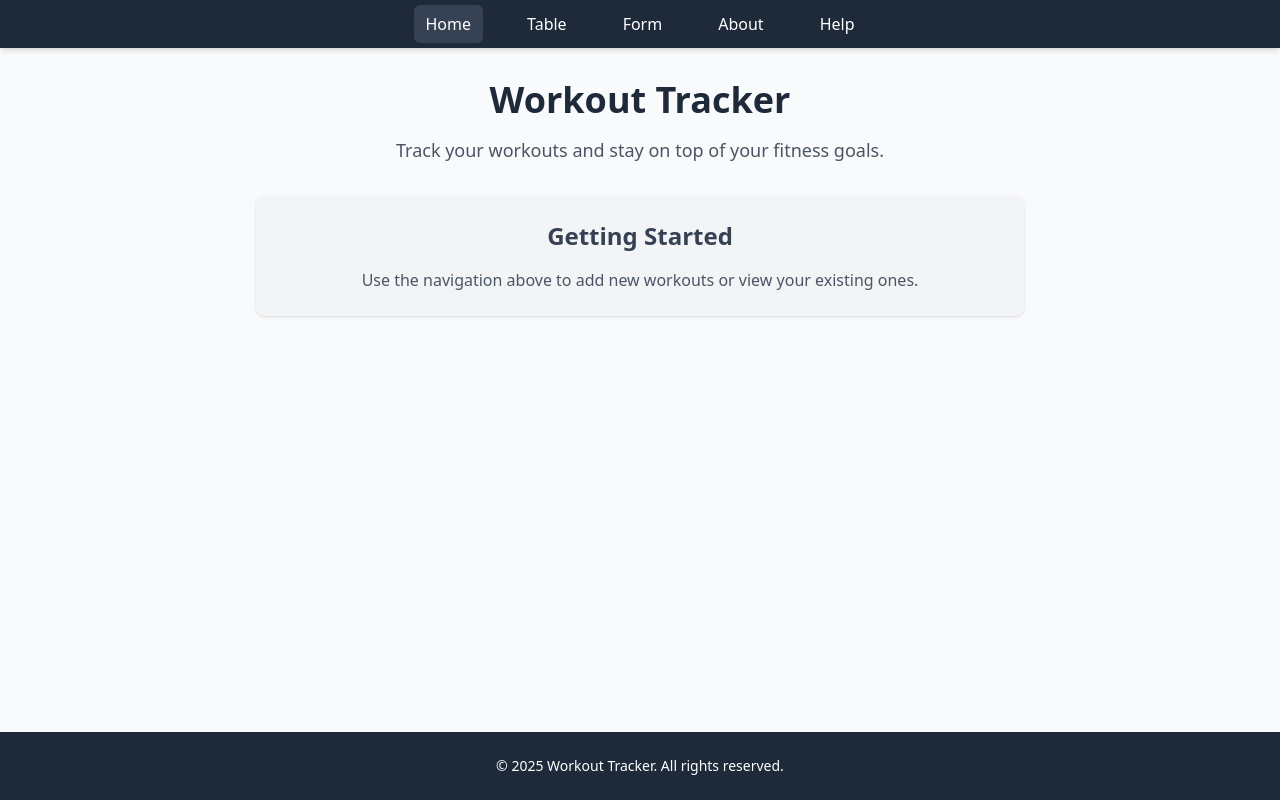
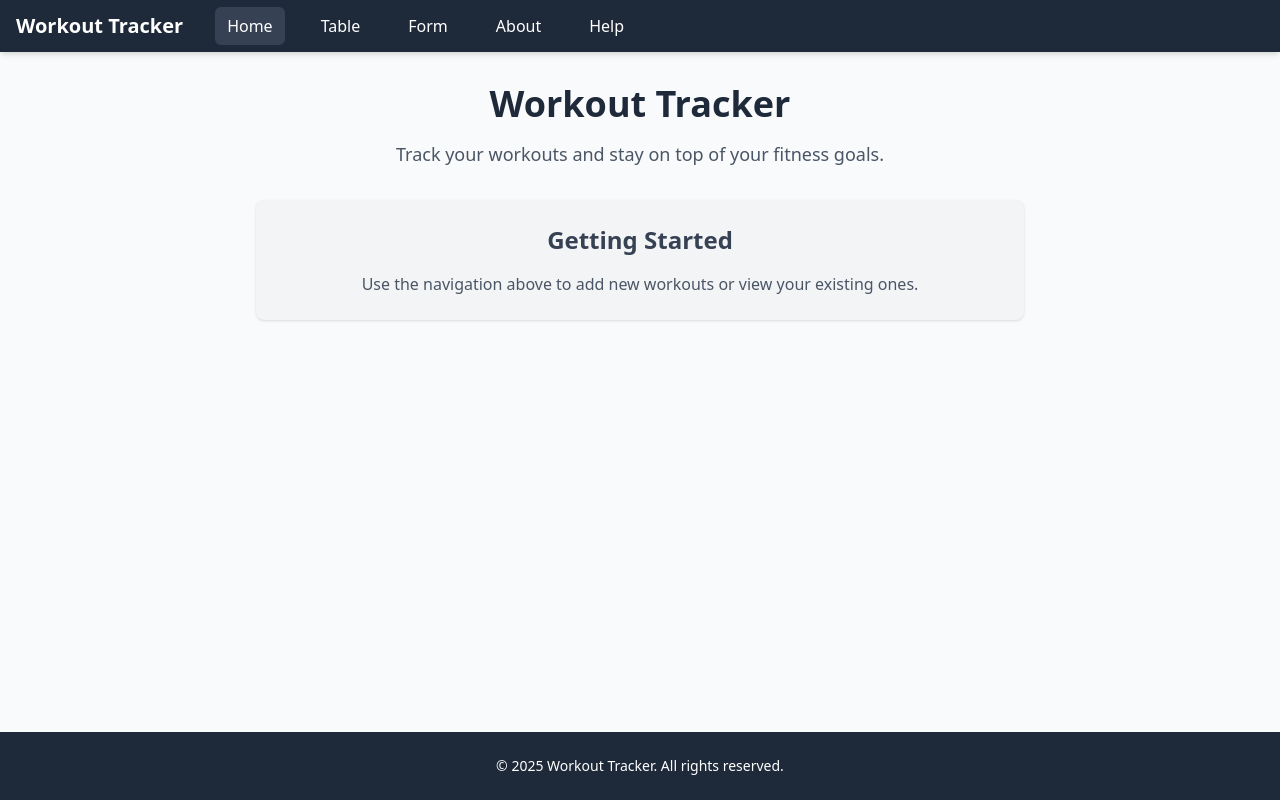
Before and after one commit to bman3663/react-crud-app, a React (Vite) app: page / in a window 1280 px wide. Built offline with nearby package versions, Linux system fonts and the light colour scheme.

Commit message:
Updated navbar

```diff
--- a/src/components/Header.jsx
+++ b/src/components/Header.jsx
@@ -1,11 +1,17 @@
 import React from "react";
-import { Link, NavLink } from "react-router-dom";
+import { NavLink } from "react-router-dom";
 
 function Header() {
   return (
     <header className="bg-gray-800 text-white shadow-md">
-      <nav className="container mx-auto px-4 py-3">
-        <ul className="flex justify-center space-x-8">
+      <nav className="container mx-auto px-4 py-3 flex items-center">
+        {/* App Title on the left */}
+        <div className="mr-8">
+          <h1 className="text-xl font-bold">Workout Tracker</h1>
+        </div>
+
+        {/* Navigation links */}
+        <ul className="flex justify-center space-x-6">
           <li>
             <NavLink
               to="/"
```
